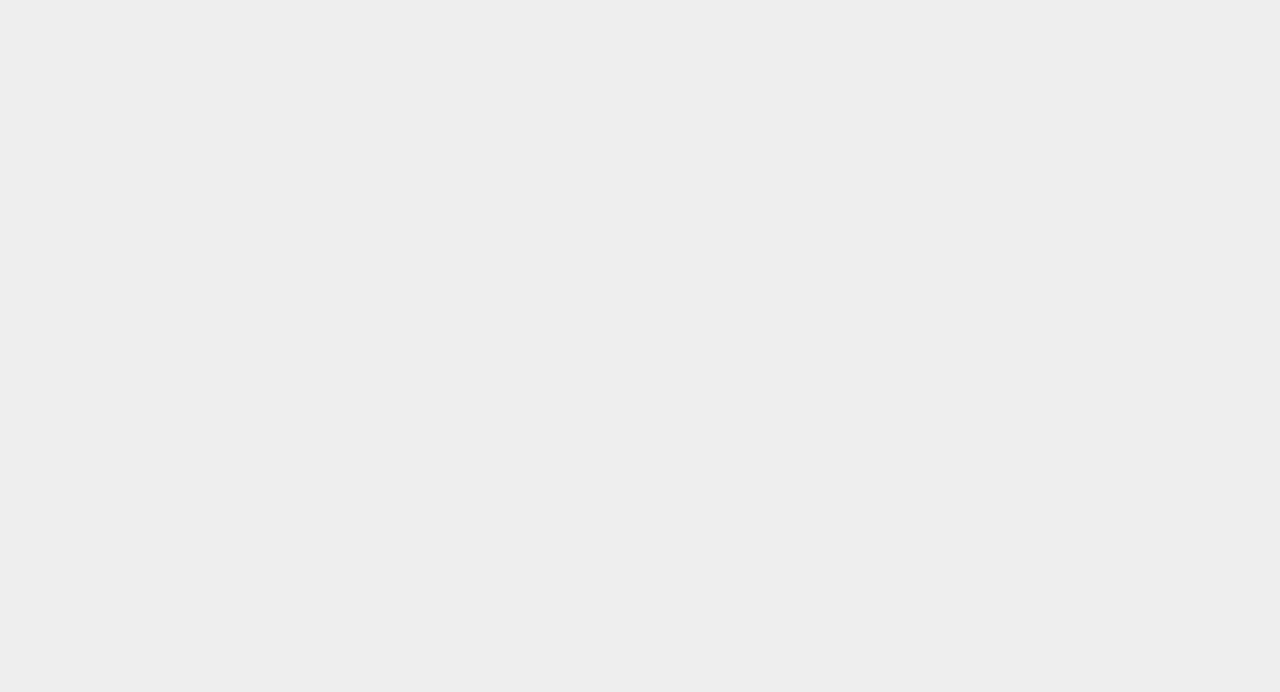
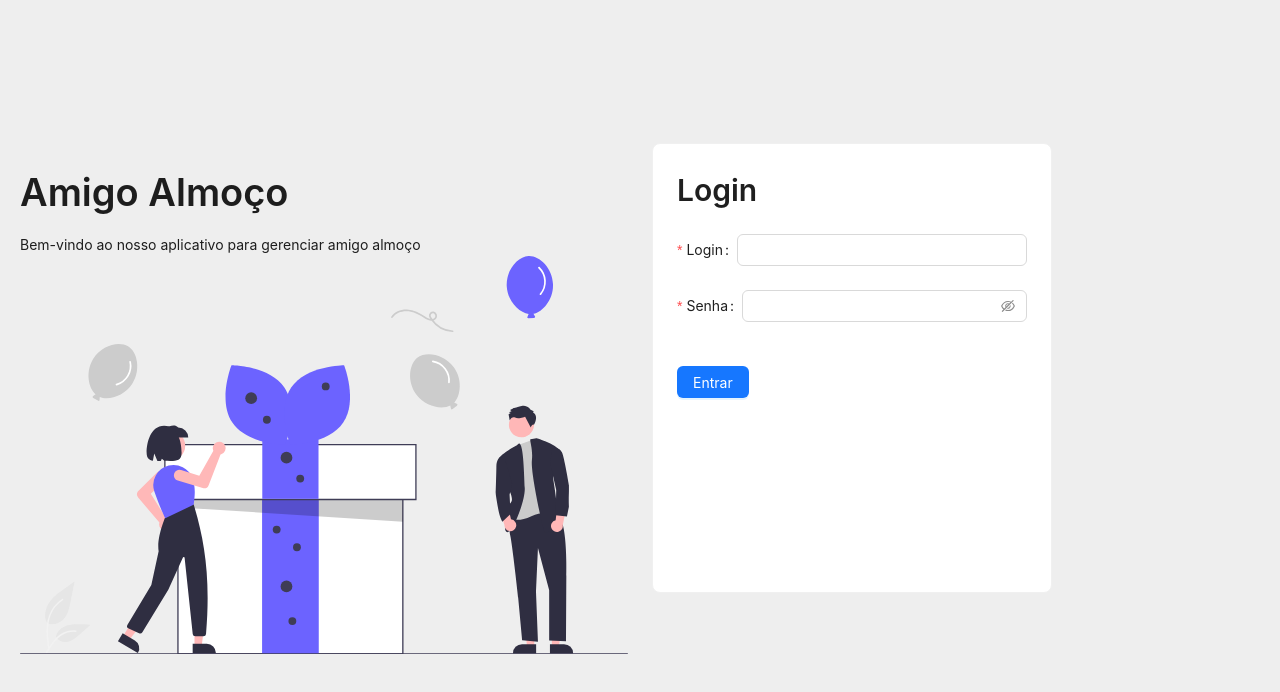
Before and after one commit to ClauMpFreitas/projeto-amigo-secreto, a React (Vite) app: page /pagelogin in a window 1280 px wide. Before the commit this address had no page. Shown: the top 692 px of the page. Built offline with nearby package versions, Linux system fonts and the light colour scheme; the HTML template or start-up script is replaced by a standard one.

Commit message:
Incluída a página de login do participante

```diff
--- a/src/App.tsx
+++ b/src/App.tsx
@@ -5,6 +5,7 @@ import { AddPeople } from './AddPeople/AddPeople';
 import { AppProvider } from './AppContext';
 import { WatchEvent } from './WatchEvent/WatchEvent';
 import { CadastroParticipants } from './CadastroParticipants/CadastroParticipants';
+import { PageLogin } from './PageLogin/PageLogin';
 
 function App() {
 
@@ -17,6 +18,7 @@ function App() {
             <Route path="/addpeople" element={<AddPeople />} />
             <Route path="/watchevent" element={<WatchEvent />} />
             <Route path='/cadastroparticipants' element={<CadastroParticipants/>}/>
+            <Route path='/pagelogin' element={<PageLogin/>}/>
           </Routes>
         </ScreenSC>
       </AppProvider>
--- /dev/null
+++ b/src/PageLogin/PageLogin.tsx
@@ -0,0 +1,64 @@
+import { Button, Card, Col, Form, Input, Row, Typography } from "antd";
+import { GiftAndPersonsSvg } from "../assets/Svgs/GiftAndPersonsSvg";
+
+type FieldType = {
+    login?: string
+    senhaacesso?: string
+};
+
+export function PageLogin(){
+    const onFinish = (values: FieldType) => {
+        console.log('Login realizado', values);
+        // Adicione aqui lógica de chamada à API quando estiver pronta
+    };
+
+    return (
+        <>
+          <Row gutter={24}>
+            <Col span={12}>
+              <div style={{ marginLeft: '20px' }}>
+                <Typography.Title level={1}>Amigo Almoço</Typography.Title>
+                <Typography.Text>Bem-vindo ao nosso aplicativo para gerenciar amigo almoço</Typography.Text>
+                <GiftAndPersonsSvg/>
+              </div>
+            </Col>
+            <Col span={12}>
+              <Card style={{ width: 400, height: 450 }}>
+                <div style={{ marginBottom: '25px' }}>
+                  <Typography.Title level={2} style={{ marginTop: '3px' }}>Login</Typography.Title>
+                </div>
+                <Form
+                name="eventForm"
+                onFinish={onFinish}
+                >
+                <Form.Item<FieldType>
+                    name="login"
+                    label="Login"
+                    rules={[
+                        { required: true, message: 'Insira seu e-mail.' },
+                        { type: 'email', message: 'E-mail inválido.' },
+                      ]}
+                >
+                    <Input/>
+                </Form.Item>
+                <Form.Item<FieldType>
+                    name="senhaacesso"
+                    label="Senha"
+                    rules={[
+                        { required: true, message: 'Insira sua senha.' },
+                        { whitespace: true, message: 'A senha não pode conter espaços.' },
+                        { min: 4, message: 'A senha deve ter pelo menos 4 caracteres.' },
+                      ]}
+                >
+                    <Input.Password />
+                </Form.Item>
+                <Button type="primary" htmlType="submit" style={{ marginTop: '20px' }}>
+                    Entrar
+                </Button>
+                </Form>
+              </Card>
+            </Col>
+          </Row>
+        </>
+      );
+}
```
Also changed, not shown: src/PageLogin/PageLoginStyles.ts (added, +7 -0 lines).
